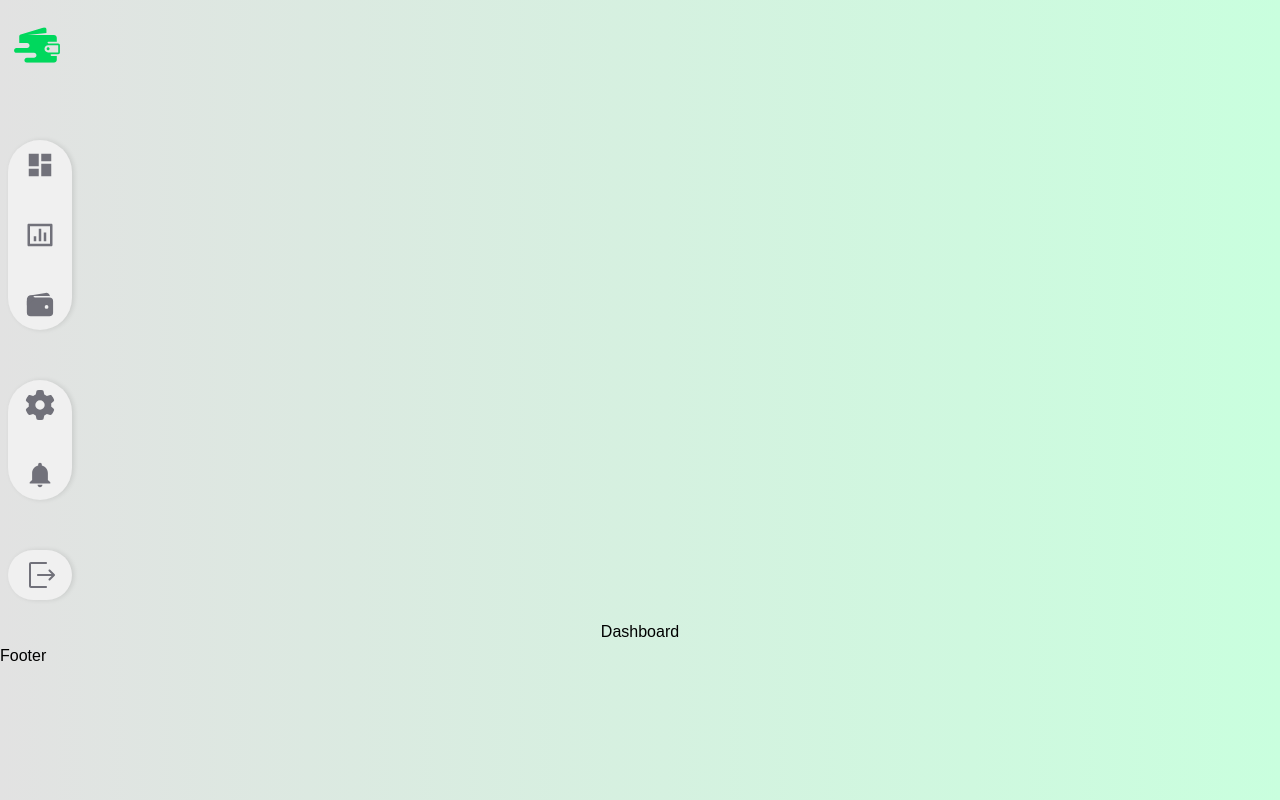
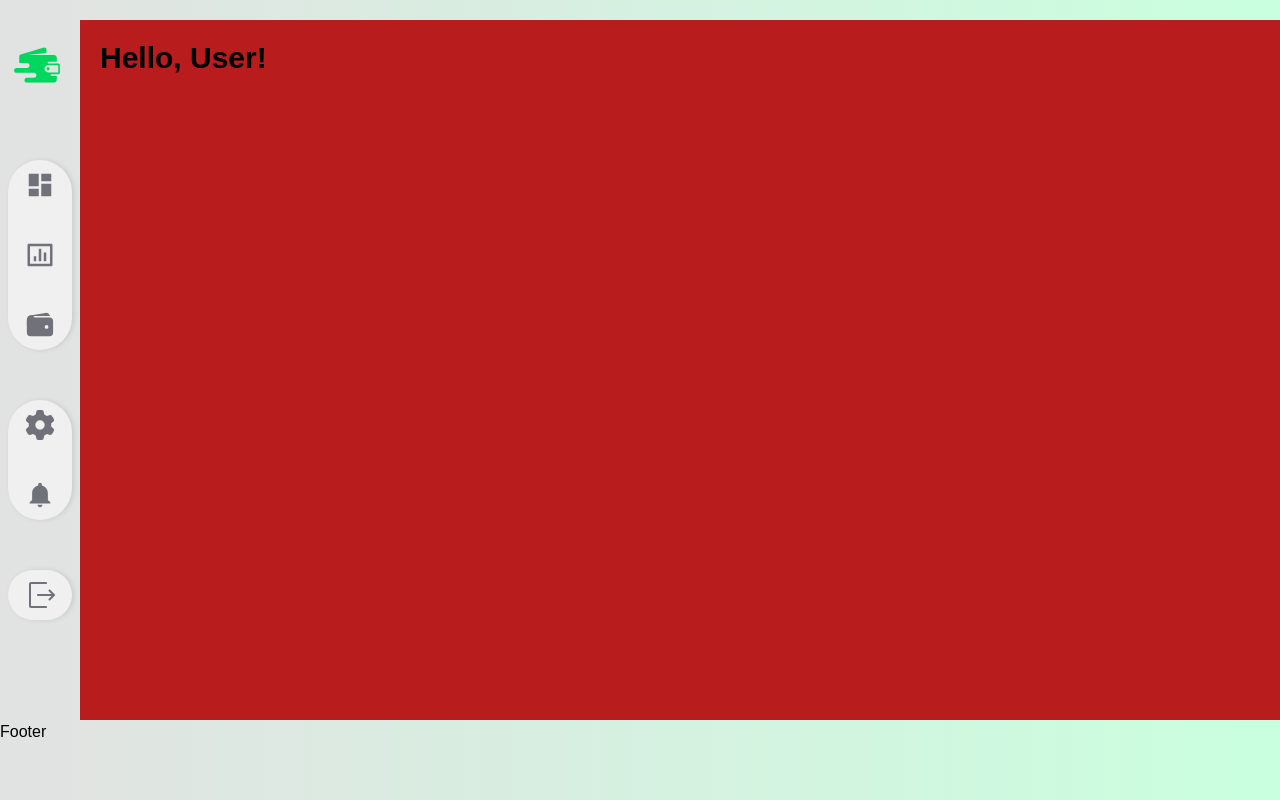
Before and after one commit to LucasLCabral/FinControl, a React (Vite) app: page /dashboard in a window 1280 px wide. Built offline with nearby package versions, Linux system fonts and the light colour scheme.

Commit message:
Dashboard Layout created

```diff
--- a/db.json
+++ b/db.json
@@ -1,34 +1,3 @@
 {
-  "users": [
-    {
-      "id": "01f8",
-      "name": "Lucas",
-      "email": "lucas@email.com",
-      "password": "123"
-    },
-    {
-      "id": "c5dc",
-      "name": "Admin",
-      "email": "admin@email.com",
-      "password": "123"
-    },
-    {
-      "id": "0b55",
-      "name": "Admin2",
-      "email": "admin2@email.com",
-      "password": "123"
-    },
-    {
-      "id": "d4b3",
-      "name": "ViniBoy",
-      "email": "vini@email.com",
-      "password": "123"
-    },
-    {
-      "id": "1bc5",
-      "name": "osvaldo",
-      "email": "osvaldo@email",
-      "password": "123"
-    }
-  ]
+  "users": []
 }
--- a/src/components/DashboardNav/DashoboardNav.jsx
+++ b/src/components/DashboardNav/DashoboardNav.jsx
@@ -13,7 +13,7 @@ import Logo from '../../assets/logo/fincontrol-logo.svg';
 import { Link } from 'react-router-dom';
 import './dashboardnav.css';
 
-export default function Nav() {
+export default function DashboardNav() {
   return (
     <section>
         <aside className='dashboard-nav py-5 px-2'>
--- a/src/routes/Dashboard/Dashboard.jsx
+++ b/src/routes/Dashboard/Dashboard.jsx
@@ -1,15 +1,18 @@
 import { PiEye } from "react-icons/pi";
 import { PiEyeClosed } from "react-icons/pi";
-
-import DashboardNav from '../../components/DashboardNav/DashoboardNav'
+import DashboardNav from '../../components/DashboardNav/DashoboardNav'; // Fixed the typo here
+import './dashboard.css'
 
 export default function Dashboard() {
+  const user = JSON.parse(sessionStorage.getItem('user')); // Retrieve user from sessionStorage
+  const userName = user ? user.name : 'User'; // Get the name or fallback to 'User'
+
   return (
-    <>
-    <DashboardNav/>
-    <section className="flex justify-center items-center h-full">
-        <h1>Dashboard</h1>
-    </section>
-    </>
-  )
+    <div className="dashboard-layout"> {/* Parent container for layout */}
+      <DashboardNav className='ml-10'/>
+      <section className="dashboard-content bg-red-700"> {/* Content section */}
+        <h1 className="font-bold text-3xl">Hello, {userName}!</h1>
+      </section>
+    </div>
+  );
 }
--- /dev/null
+++ b/src/routes/Dashboard/dashboard.css
@@ -0,0 +1,13 @@
+.dashboard-layout {
+    padding-top: 20px;
+    display: flex; /* Use flexbox for layout */
+    height: 90vh;
+    max-width: 1280px; /* Maximum width for the layout */
+    margin: 0 auto; /* Center the layout horizontally */
+}
+
+.dashboard-content {
+    flex-grow: 1; /* Allow content to take the remaining space */
+    display: flex; /* Flexbox for centering content */
+    padding: 20px; /* Add some padding */
+}
--- a/src/routes/Login/Login.jsx
+++ b/src/routes/Login/Login.jsx
@@ -1,5 +1,5 @@
 import { Link, useNavigate } from 'react-router-dom';
-import { useState, useEffect } from 'react';
+import { useState } from 'react';
 import { FaGooglePlusG, FaFacebookF, FaLinkedinIn } from "react-icons/fa";
 import { FaXTwitter } from "react-icons/fa6";
 import Notification from '../../components/Notification/Notification'; // Import the Notification component
@@ -14,6 +14,14 @@ export default function Login() {
   const [notificationType, setNotificationType] = useState(''); // State for notification type
   const [loading, setLoading] = useState(false); // New loading state
 
+  const toTitleCase = (str) => {
+    return str
+      .toLowerCase() // Convert the entire string to lowercase
+      .split(' ') // Split the string into words
+      .map(word => word.charAt(0).toUpperCase() + word.slice(1)) // Capitalize the first letter of each word
+      .join(' '); // Join the words back into a string
+  };
+
   const handleRegisterClick = () => setIsActive(true);
   const handleLoginClick = () => setIsActive(false);
 
@@ -25,11 +33,16 @@ export default function Login() {
   // Handle registration
   const handleRegister = async (e) => {
     e.preventDefault();
+
+    // Convert the name to title case
+    const formattedName = toTitleCase(formData.name);
+
     const response = await fetch('http://localhost:5000/users', {
       method: 'POST',
       headers: { 'Content-Type': 'application/json' },
-      body: JSON.stringify(formData),
+      body: JSON.stringify({ ...formData, name: formattedName }), // Use the formatted name
     });
+
     if (response.ok) {
       setNotification('Account Created. Now Sign In.'); // Show notification
       setFormData({ name: '', email: '', password: '' });
@@ -48,7 +61,7 @@ export default function Login() {
 
     if (user) {
       setNotification('Login Successful');
-      sessionStorage.setItem('user', JSON.stringify(user));
+      sessionStorage.setItem('user', JSON.stringify(user)); // Store user object
       setNotificationType('success'); // Set notification type to success
       setLoading(true); // Set loading to true
 
```
